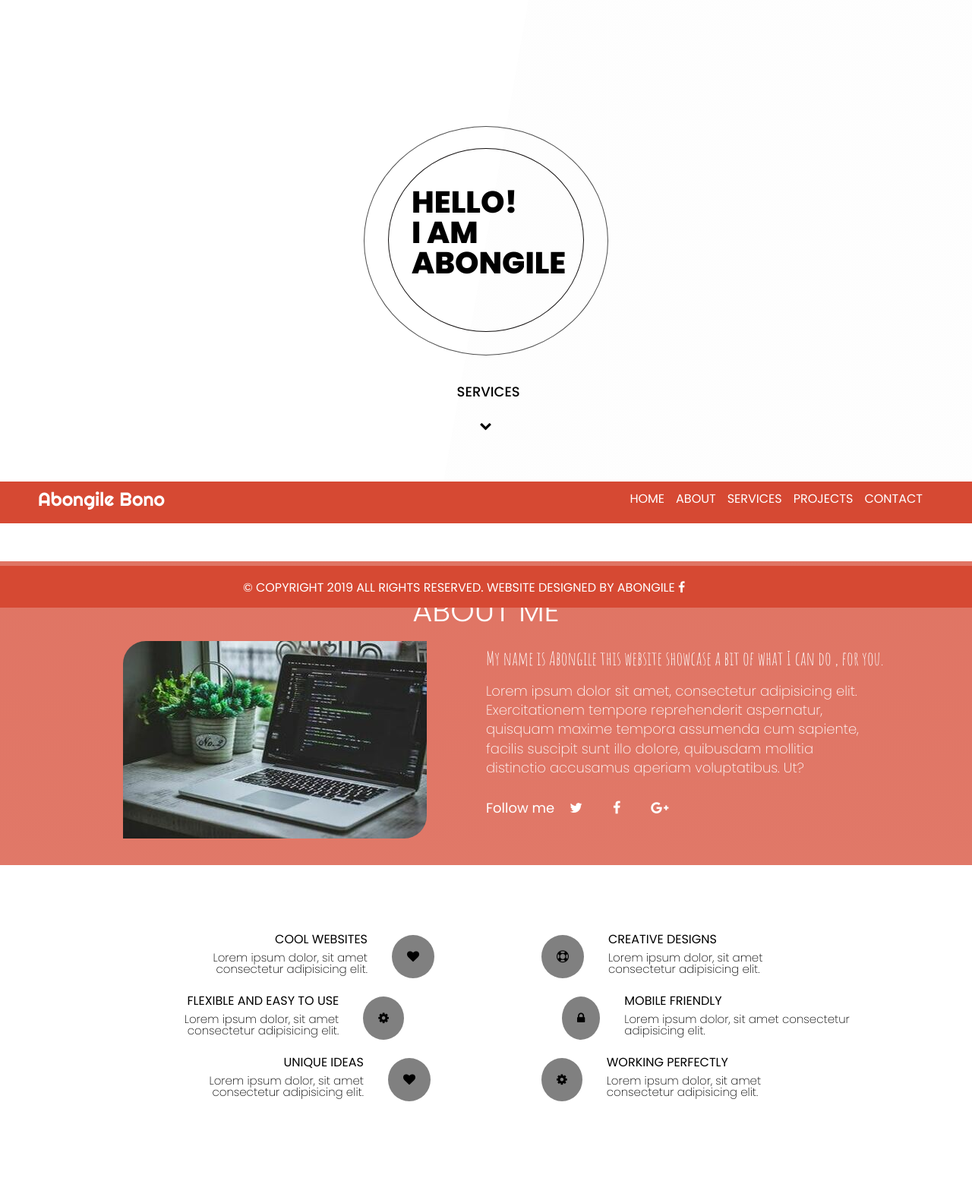
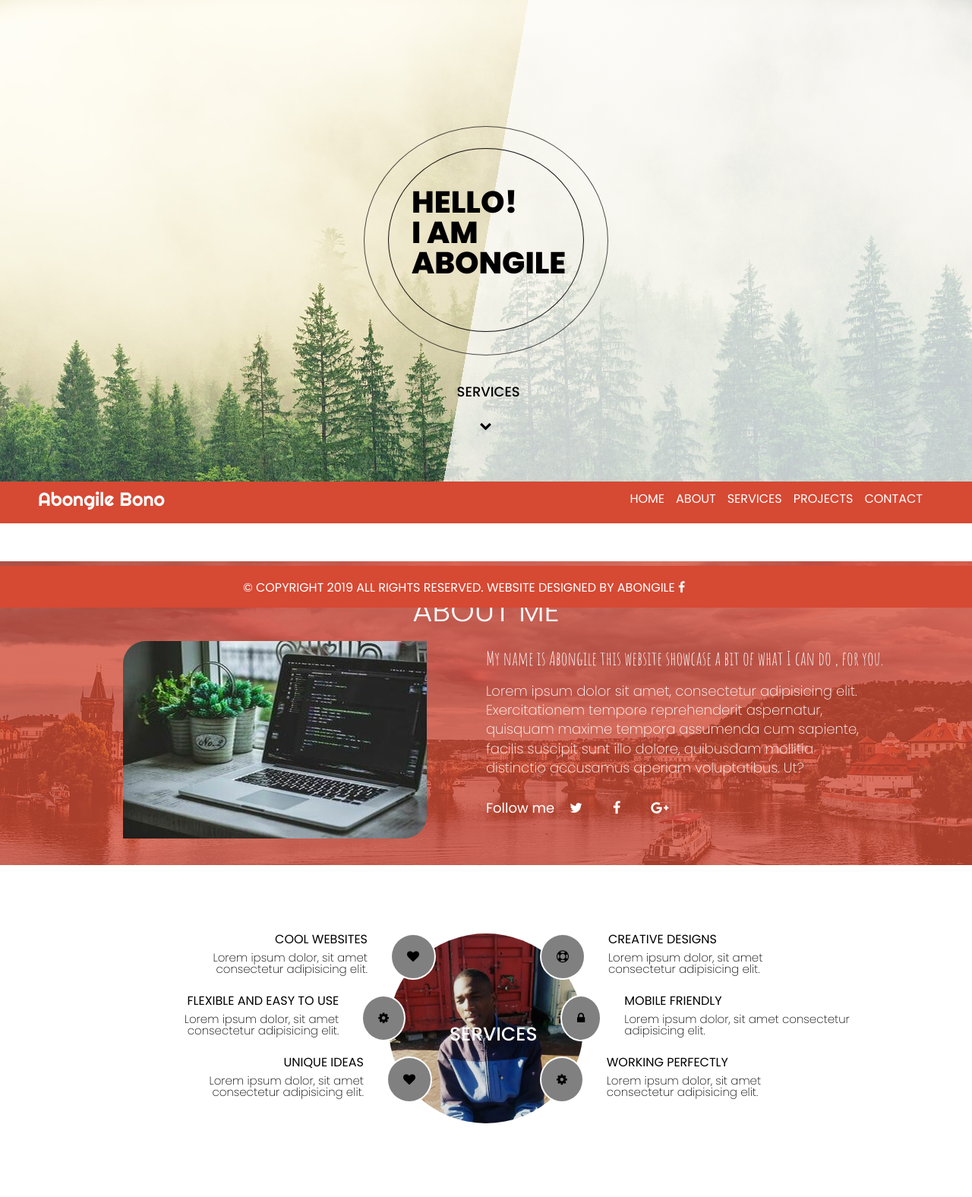
Before and after one commit to BonoAbongile/Master, a plain HTML site: page index.html in a window 1280 px wide. Shown: the top 1576 px of the page at 76% size. Drawn offline with Linux system fonts and the light colour scheme.

Commit message:
Update index.css

```diff
--- a/index.css
+++ b/index.css
@@ -47,17 +47,17 @@ table {
 	height:  634px;
 	width: 100%;
 	position: relative;
-	background-image: linear-gradient(100deg, #fffdc200 50%, rgba(253, 253, 253, 0.76) 50%), url("images/forest.png");
+	background-image: linear-gradient(100deg, #fffdc200 50%, rgba(253, 253, 253, 0.76) 50%), url("forest.png");
 	background-repeat: no-repeat;
 	background-size: cover;
 	color: black;
-	/* background-image: url('images/download.png'), url('images/clown.png');
+	/* background-image: url('download.png'), url('clown.png');
 	background-position: right, left;
 	background-repeat: no-repeat, no-repeat; */
-	/* background-image: linear-gradient(100deg,rgba(214, 73, 51, 0.76) 50%, #fffdc200 50%), url("images/road.png"); */
-	/* background-image: linear-gradient(100deg,rgba(214, 73, 51, 0.76) 50%, #fffdc200 50%), url("images/road.png") 0 0 repeat 10px 100px, url("images/download.png") 5px 5px no-repeat 5px 5px #FFF; */
+	/* background-image: linear-gradient(100deg,rgba(214, 73, 51, 0.76) 50%, #fffdc200 50%), url("road.png"); */
+	/* background-image: linear-gradient(100deg,rgba(214, 73, 51, 0.76) 50%, #fffdc200 50%), url("road.png") 0 0 repeat 10px 100px, url("download.png") 5px 5px no-repeat 5px 5px #FFF; */
 	/* background-image: url(images/road.png), url(images/download.png); */
-	/* background-image: linear-gradient(100deg,rgba(214, 73, 51, 0.76) 50%, #fffdc200 50%), url("images/road.png"); */
+	/* background-image: linear-gradient(100deg,rgba(214, 73, 51, 0.76) 50%, #fffdc200 50%), url("road.png"); */
 }
 /* .slider-container .clip-img {
 	height: 100%;
@@ -67,7 +67,7 @@ table {
 /* .slider-container .clip-img .img-1 {
 	width: 50%;
 	height: 100%;
-	background-image: url("images/forest.png");
+	background-image: url("forest.png");
 	background-repeat: no-repeat;
 	background-size: cover;
 	clip-path: polygon(0 0, 100% 0, 70% 100%, 0% 100%);
@@ -75,7 +75,7 @@ table {
 .slider-container .clip-img .img-2 {
 	width: 50%;
 	height: 100%;
-	background-image: url("images/city.png");
+	background-image: url("city.png");
 	background-repeat: no-repeat;
 	background-size: cover;
 	clip-path: polygon(30% 0, 100% 0, 100% 100%, 0 100%);
@@ -177,7 +177,7 @@ table {
 	width: 40%;
 }
 .circle-container .sec-col {
-	background-image: url('images/firstMe.jpg');
+	background-image: url("firstMe.jpg");
 	background-size: cover;
 	background-repeat: no-repeat;
 	border-radius: 100%;
@@ -279,7 +279,7 @@ table {
     height: 400px;
 	margin-bottom: 50px;
 	margin-top: 50px;
-	background-image: linear-gradient(to bottom, rgba(214, 73, 51, 0.76), rgba(214, 73, 51, 0.74)), url(images/city.png);
+	background-image: linear-gradient(to bottom, rgba(214, 73, 51, 0.76), rgba(214, 73, 51, 0.74)), url("city.png");
 	position: relative;
 }
 .about-container .abt-heading {
@@ -355,7 +355,7 @@ table {
 	color: white;
 }
 .features-container {
-	background-image: linear-gradient(100deg,rgba(214, 73, 51, 0.76) 50%, #fffdc200 50%), url("images/road.png");
+	background-image: linear-gradient(100deg,rgba(214, 73, 51, 0.76) 50%, #fffdc200 50%), url("road.png");
 	background-size: cover;
 	background-repeat: no-repeat;
 	background-position: center;
```
